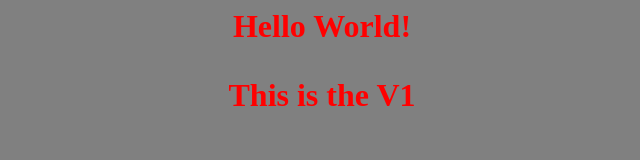
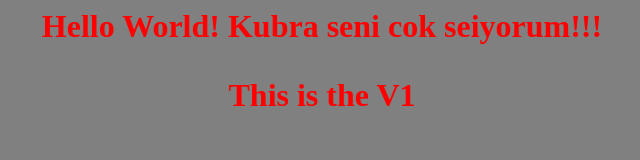
Before and after one commit to simplex06/k8sfundamentals, a plain HTML site: page pod/index.html in a window 1280 px wide. Shown: the whole page, without its empty margins (318-958 px from the left). Drawn offline with Linux system fonts and the light colour scheme.

Commit message:
Update index.html

```diff
--- a/pod/index.html
+++ b/pod/index.html
@@ -3,7 +3,7 @@
 
 <center>
   <h1 style="color:red">
-    Hello World!
+    Hello World! Kubra seni cok seiyorum!!!
   <p>
     This is the V1
   </p>
```
